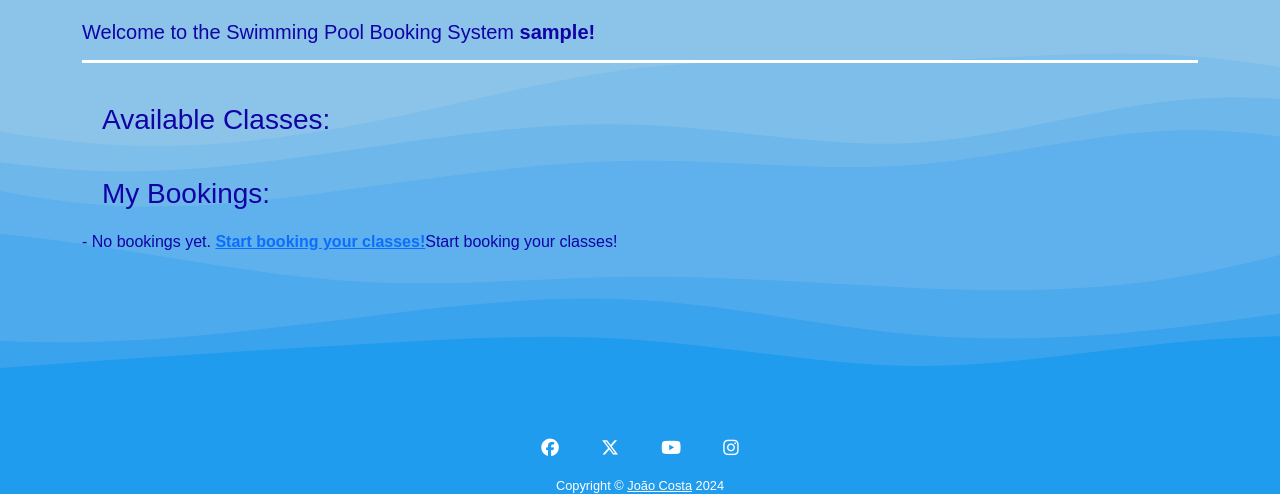
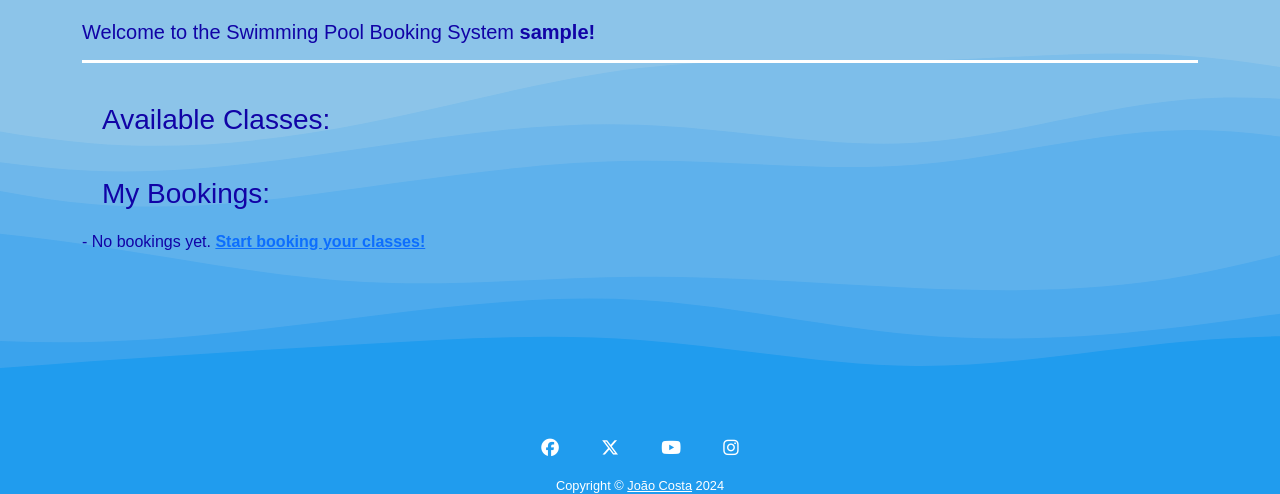
Before and after one commit to Johns-Costa/pool-booking, a Django app: page / in a window 1280 px wide. Shown: the part 74-568 px from the top of the page. Run offline with Django 4.2, Linux system fonts and the light colour scheme; the visitor is signed in with stand-in values (Sample User, id 1); data that the repository does not hold is empty; some libraries are stand-ins or nearby versions.

Commit message:
fix typo in index.htm

```diff
--- a/booking/templates/booking/index.html
+++ b/booking/templates/booking/index.html
@@ -69,6 +69,6 @@
 </div>
 {% else %}
 <p> - No bookings yet. <a class="link" href="{% url 'book_class' %}"><strong>Start booking your
-            classes!</strong></a>Start booking your classes!</p>
+            classes!</strong></a></p>
 {% endif %}
 {% endblock %}
```
Also changed, not shown: FEATURES.md (+5 -0 lines).
